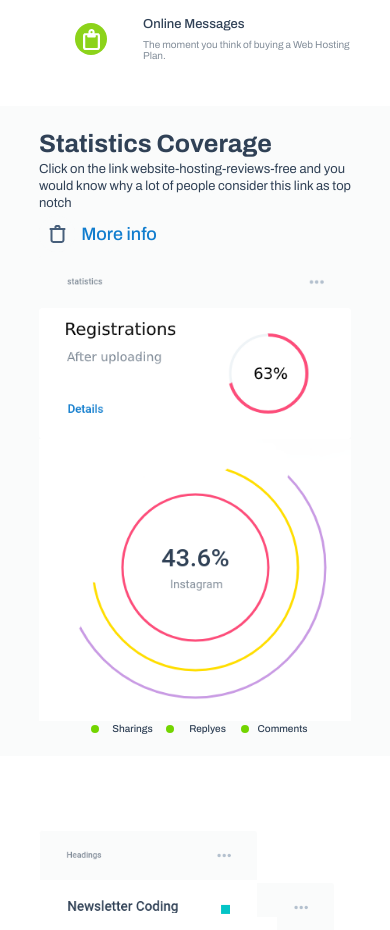
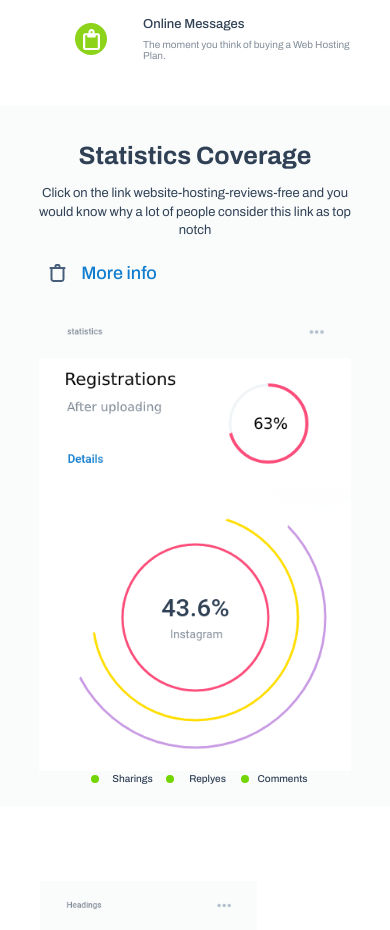
Before and after one commit to Aeilon/landing-page, a Gatsby site: page / in a window 390 px wide. Shown: the part 1100-2030 px from the top of the page. Built offline with nearby package versions, Linux system fonts and the light colour scheme; Gatsby itself is replaced by a stand-in of ours.

Commit message:
refactor: Add responsive Statistics section

```diff
--- a/src/components/Statistic/StatisticList/index.js
+++ b/src/components/Statistic/StatisticList/index.js
@@ -6,6 +6,11 @@ const ListBox = styled.div`
   width: 100%;
   justify-content: center;
   flex: 1;
+
+  @media (min-width: 768px) {
+    position: relative;
+    bottom: 150px;
+  }
 `
 const ImgBox = styled.div`
   flex: 1;
@@ -18,6 +23,11 @@ const Dot = styled.div`
   border-radius: 100%;
   width: 8px;
   height: 8px;
+
+  @media (min-width: 768px) {
+    width: 10px;
+    height: 10px;
+  }
 `
 const TextBox = styled.div`
   flex: 2;
@@ -30,12 +40,22 @@ const Element = styled.div`
   height: 15px;
   display: flex;
   cursor: pointer;
+
+  @media (min-width: 768px) {
+    width: 100px;
+    height: 20px;
+  }
 `
 const SH3 = styled.h3`
   font-family: Archivo, sans-serif;
   font-weight: 500;
   font-size: 10px;
   color: #304156;
+
+  @media (min-width: 768px) {
+    position: relative;
+    font-size: 13px;
+  }
 `
 
 const StatisticList = () => {
--- a/src/components/Statistic/index.js
+++ b/src/components/Statistic/index.js
@@ -14,6 +14,18 @@ const StatisticSection = styled.section`
   background: #fafbfb;
   padding-bottom: 20px;
   padding-top: 20px;
+
+  @media (min-width: 375px) {
+    height: 700px;
+  }
+  @media (min-width: 425px) {
+    height: 750px;
+  }
+  @media (min-width: 1440px) {
+    height: 657px;
+    padding-bottom: 0;
+    padding-top: 0;
+  }
 `
 const Wrapper = styled.div`
   width: 80%;
@@ -21,6 +33,19 @@ const Wrapper = styled.div`
   display: flex;
   flex-direction: column;
   align-items: center;
+
+  @media (min-width: 768px) {
+    width: 70%;
+  }
+  @media (min-width: 1024px) {
+    width: 60%;
+  }
+  @media (min-width: 1440px) {
+    flex-direction: row;
+    justify-content: center;
+    width: 65%;
+    //margin-left: 10%;
+  }
 `
 const TextBox = styled.div`
   width: 100%;
@@ -28,18 +53,51 @@ const TextBox = styled.div`
   display: flex;
   flex-direction: column;
   justify-content: space-evenly;
+
+  @media (min-width: 1440px) {
+    height: 50%;
+    flex: 3;
+  }
+  @media (min-width: 1600px) {
+    flex: 8;
+  }
 `
 const IllustrationBox = styled.div`
   width: 100%;
   flex: 1;
   display: flex;
   flex-direction: column;
+
+  @media (min-width: 768px) {
+    width: 70%;
+    flex: 0;
+    height: 500px;
+  }
+  @media (min-width: 1440px) {
+    //width: 450px;
+    flex: 2;
+  }
+  @media (min-width: 1600px) {
+    flex: 8;
+  }
 `
 const SH1 = styled.h1`
   font-family: Archivo, sans-serif;
   font-weight: 700;
   font-size: 25px;
   color: #304156;
+  text-align: center;
+
+  @media (min-width: 768px) {
+    font-size: 27px;
+  }
+  @media (min-width: 1024px) {
+    font-size: 29px;
+  }
+  @media (min-width: 1440px) {
+    font-size: 32px;
+    text-align: start;
+  }
 `
 const SH4 = styled.h4`
   font-family: Archivo, sans-serif;
@@ -47,11 +105,37 @@ const SH4 = styled.h4`
   font-size: 13px;
   line-height: 1.3;
   color: #304156;
+  text-align: center;
+
+  @media (min-width: 375px) {
+    line-height: 1.4;
+  }
+  @media (min-width: 425px) {
+    line-height: 1.5;
+  }
+  @media (min-width: 768px) {
+    font-size: 16px;
+  }
+  @media (min-width: 1024px) {
+    font-size: 17px;
+  }
+  @media (min-width: 1440px) {
+    font-size: 18px;
+    line-height: 1.8;
+    text-align: start;
+  }
 `
 const Image = styled.img`
   width: 100%;
   height: auto;
   flex: 1;
+
+  @media (min-width: 768px) {
+    position: relative;
+    top: ${props => props.top};
+    left: ${props => props.left};
+    z-index: ${props => props.zIndex};
+  }
 `
 
 export default () => {
@@ -67,9 +151,9 @@ export default () => {
           <StatisticButton />
         </TextBox>
         <IllustrationBox>
-          <Image src={Statistic1} alt="1" />
-          <Image src={Statistic2} alt="2" />
-          <Image src={Statistic3} alt="3" />
+          <Image src={Statistic1} alt="1" zIndex="2" />
+          <Image src={Statistic2} alt="2" zIndex="3" left="120px" top="-30px" />
+          <Image src={Statistic3} alt="3" top="-160px" zIndex="1" />
           <StatisticList />
         </IllustrationBox>
       </Wrapper>
```
